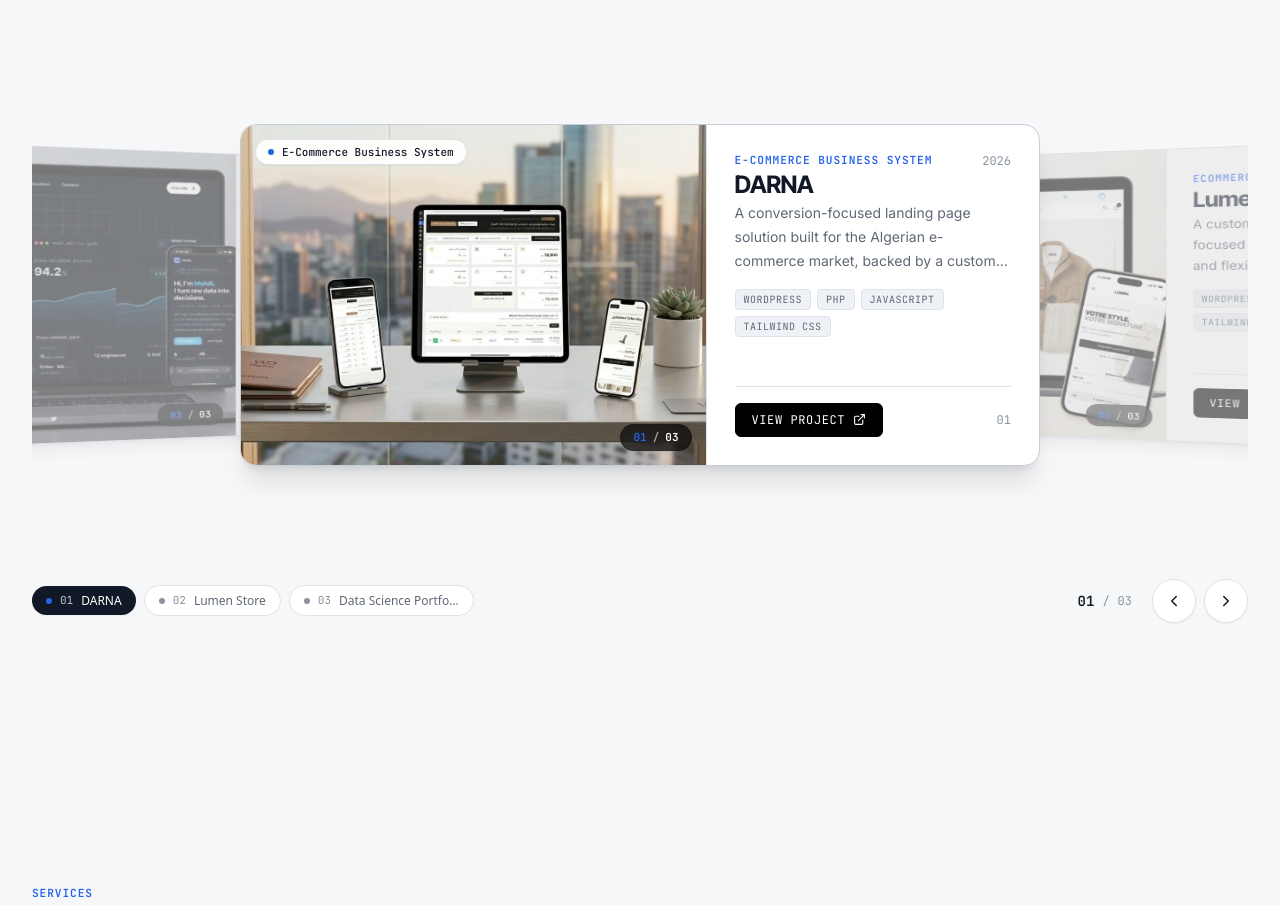
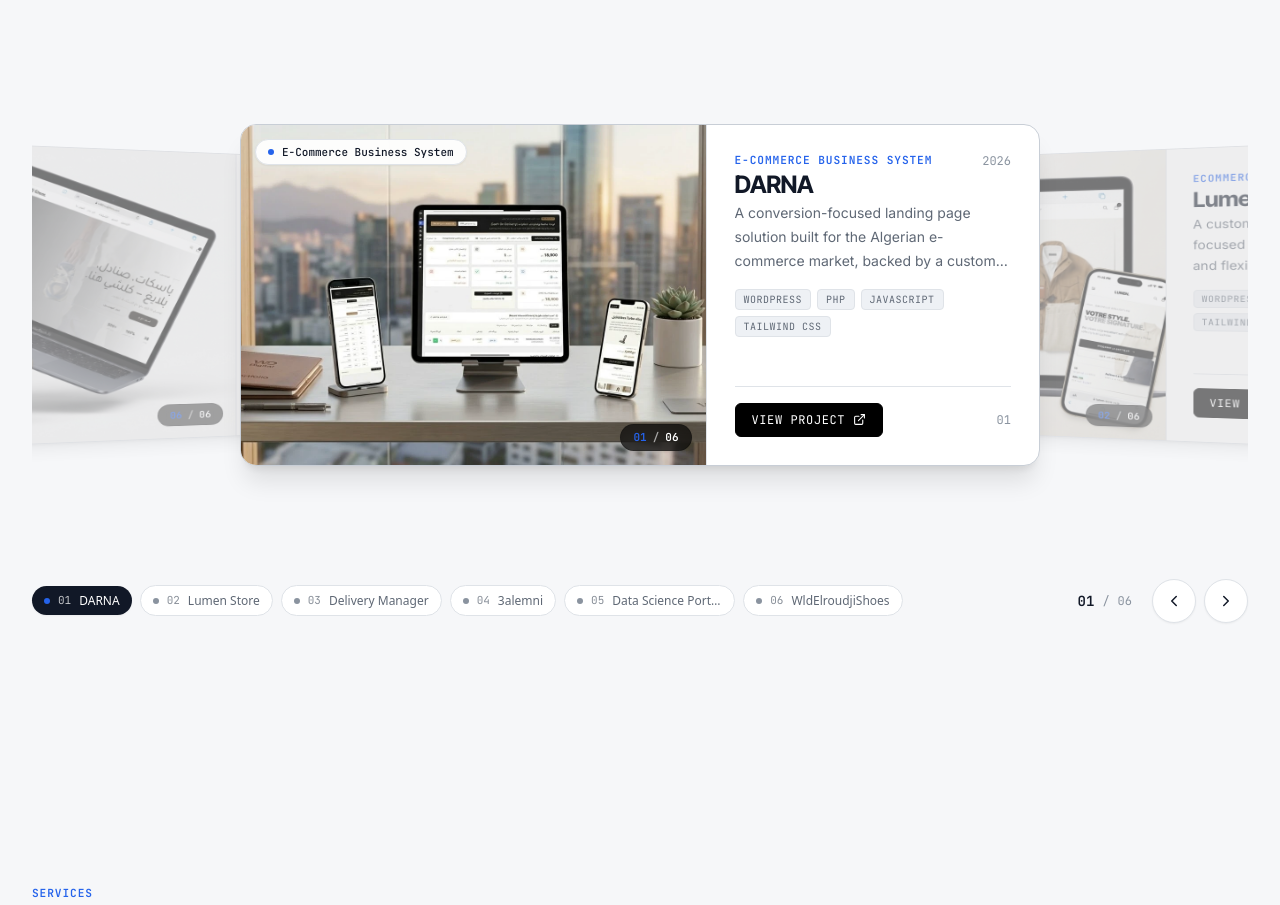
Before and after one commit to moh-dev10/moh-dev, a Next.js app: page / in a window 1280 px wide. Shown: the part 2140-3045 px from the top of the page. Built offline with nearby package versions, Linux system fonts and the light colour scheme.

Commit message:
feat(work): update project showcase display
Enable full project list in the coverflow component and improve carousel circular logic and card interactivity.

```diff
--- a/src/components/projects/ProjectCoverflow.tsx
+++ b/src/components/projects/ProjectCoverflow.tsx
@@ -94,8 +94,8 @@ export default function ProjectCoverflow({ projects }: ProjectCoverflowProps) {
     let diff = index - activeIndex;
 
     // Wrap around for circular flow
-    if (diff > total / 2) diff -= total;
-    if (diff < -total / 2) diff += total;
+    while (diff > total / 2) diff -= total;
+    while (diff < -total / 2) diff += total;
 
     if (diff === 0) {
       // Active Center Card
@@ -150,9 +150,11 @@ export default function ProjectCoverflow({ projects }: ProjectCoverflowProps) {
       opacity: 0,
       zIndex: 5,
       filter: "brightness(75%)",
-      isSide: true,
+      isSide: false,
     };
   };
+
+  const formatIndex = (n: number) => String(n).padStart(2, "0");
 
   return (
     <div
@@ -217,7 +219,9 @@ export default function ProjectCoverflow({ projects }: ProjectCoverflowProps) {
                   ${
                     isActive
                       ? "border-[var(--border-strong)] shadow-xl cursor-grab active:cursor-grabbing pointer-events-auto"
-                      : "border-[var(--border)] cursor-pointer pointer-events-auto hover:opacity-75"
+                      : transform.isSide
+                      ? "border-[var(--border)] cursor-pointer pointer-events-auto hover:opacity-75"
+                      : "border-[var(--border)] pointer-events-none"
                   }
                 `}
               >
@@ -249,9 +253,9 @@ export default function ProjectCoverflow({ projects }: ProjectCoverflowProps) {
 
                     {/* Corner index badge */}
                     <div className="absolute bottom-3.5 end-3.5 z-10 flex items-center gap-1.5 rounded-full border border-black/15 bg-black/65 backdrop-blur-md px-3 py-1 font-mono text-[11px] font-semibold text-white shadow-xs">
-                      <span className="text-accent">0{idx + 1}</span>
+                      <span className="text-accent">{formatIndex(idx + 1)}</span>
                       <span className="text-white/60">/</span>
-                      <span>0{total}</span>
+                      <span>{formatIndex(total)}</span>
                     </div>
                   </div>
 
@@ -328,7 +332,7 @@ export default function ProjectCoverflow({ projects }: ProjectCoverflowProps) {
                       </a>
 
                       <span className="font-mono text-xs text-[var(--text-muted)]">
-                        0{idx + 1}
+                        {formatIndex(idx + 1)}
                       </span>
                     </div>
                   </div>
@@ -343,7 +347,7 @@ export default function ProjectCoverflow({ projects }: ProjectCoverflowProps) {
       <div className="mt-6 flex flex-col-reverse gap-3 sm:flex-row sm:items-center sm:justify-between">
         {/* Pagination tabs / pills */}
         <div
-          className="flex flex-wrap items-center gap-2"
+          className="flex flex-wrap items-center gap-1.5 sm:gap-2"
           role="tablist"
           aria-label="Coverflow slide selector"
         >
@@ -357,7 +361,7 @@ export default function ProjectCoverflow({ projects }: ProjectCoverflowProps) {
                 aria-selected={isActive}
                 aria-label={`${project.title} (${idx + 1} of ${total})`}
                 className={`
-                  group relative flex items-center gap-2 rounded-full px-3.5 py-1.5
+                  group relative flex items-center gap-1.5 sm:gap-2 rounded-full px-2.5 sm:px-3 py-1.5
                   font-mono text-xs transition-all duration-300
                   ${
                     isActive
@@ -371,8 +375,8 @@ export default function ProjectCoverflow({ projects }: ProjectCoverflowProps) {
                     isActive ? "bg-accent" : "bg-[var(--text-muted)] group-hover:bg-accent"
                   }`}
                 />
-                <span className="font-mono text-[11px] opacity-75">0{idx + 1}</span>
-                <span className="hidden sm:inline font-sans text-xs font-medium max-w-[120px] truncate">
+                <span className="font-mono text-[11px] opacity-75">{formatIndex(idx + 1)}</span>
+                <span className="hidden md:inline font-sans text-xs font-medium max-w-[110px] truncate">
                   {project.title}
                 </span>
               </button>
@@ -385,10 +389,10 @@ export default function ProjectCoverflow({ projects }: ProjectCoverflowProps) {
           {/* Numerical Counter */}
           <div className="flex items-center gap-2 font-mono text-xs text-[var(--text-secondary)]">
             <span className="font-bold text-[var(--foreground)] text-sm">
-              0{activeIndex + 1}
+              {formatIndex(activeIndex + 1)}
             </span>
             <span className="text-[var(--text-muted)]">/</span>
-            <span className="text-[var(--text-muted)]">0{total}</span>
+            <span className="text-[var(--text-muted)]">{formatIndex(total)}</span>
           </div>
 
           {/* Navigation Controls */}
--- a/src/components/sections/Work.tsx
+++ b/src/components/sections/Work.tsx
@@ -8,7 +8,6 @@ import { useLanguage } from "@/context/LanguageContext";
 
 export default function Work() {
   const { t, projects, isRTL } = useLanguage();
-  const featuredProjects = projects.filter((project) => project.featured).slice(0, 3);
   const ArrowForward = isRTL ? ArrowLeft : ArrowRight;
 
   return (
@@ -55,7 +54,7 @@ export default function Work() {
         {/* 3D Coverflow Showcase Presentation */}
         <div className="mt-12 md:mt-16">
           <Reveal delay={120}>
-            <ProjectCoverflow projects={featuredProjects} />
+            <ProjectCoverflow projects={projects} />
           </Reveal>
         </div>
       </div>
```
